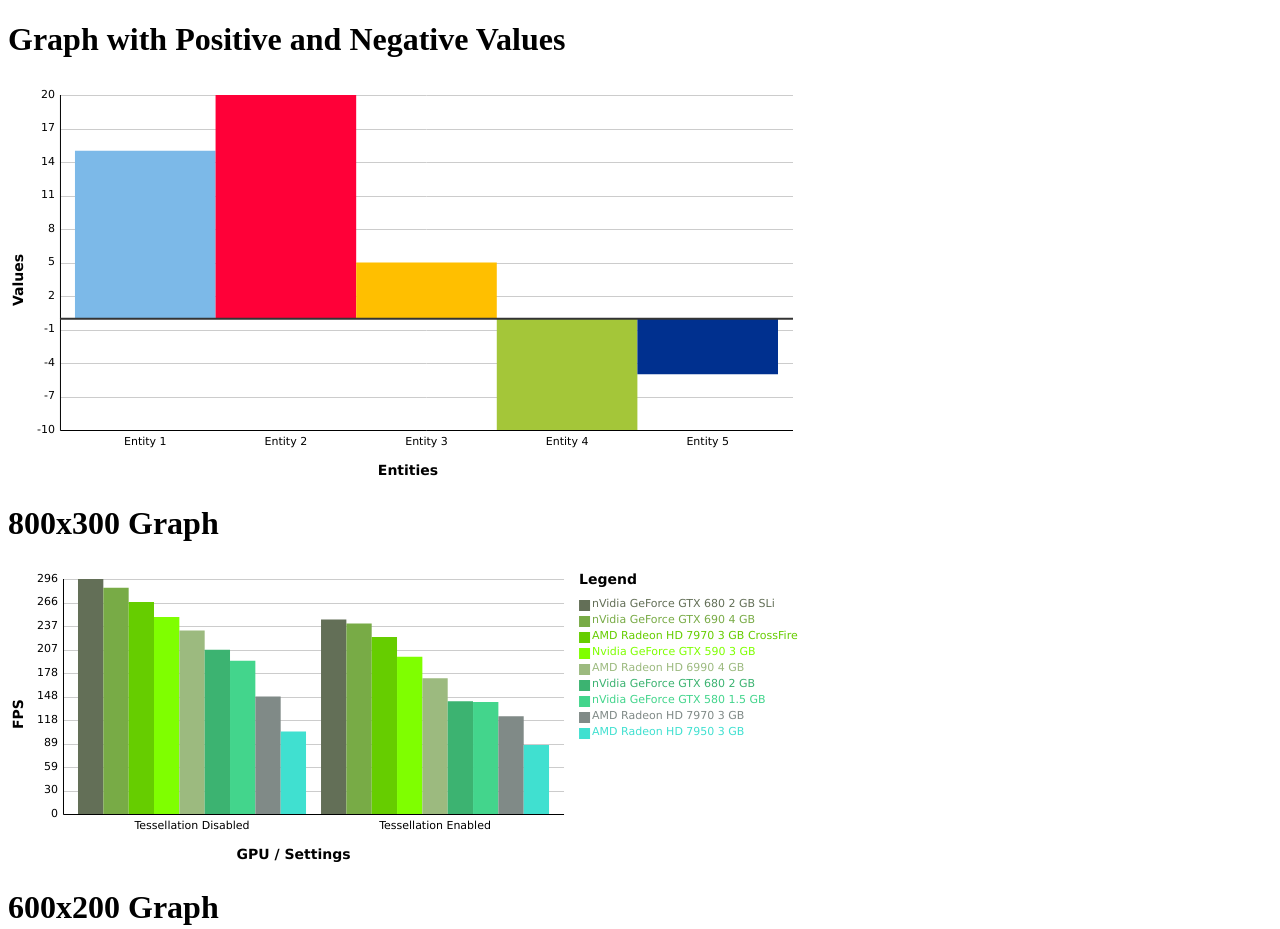
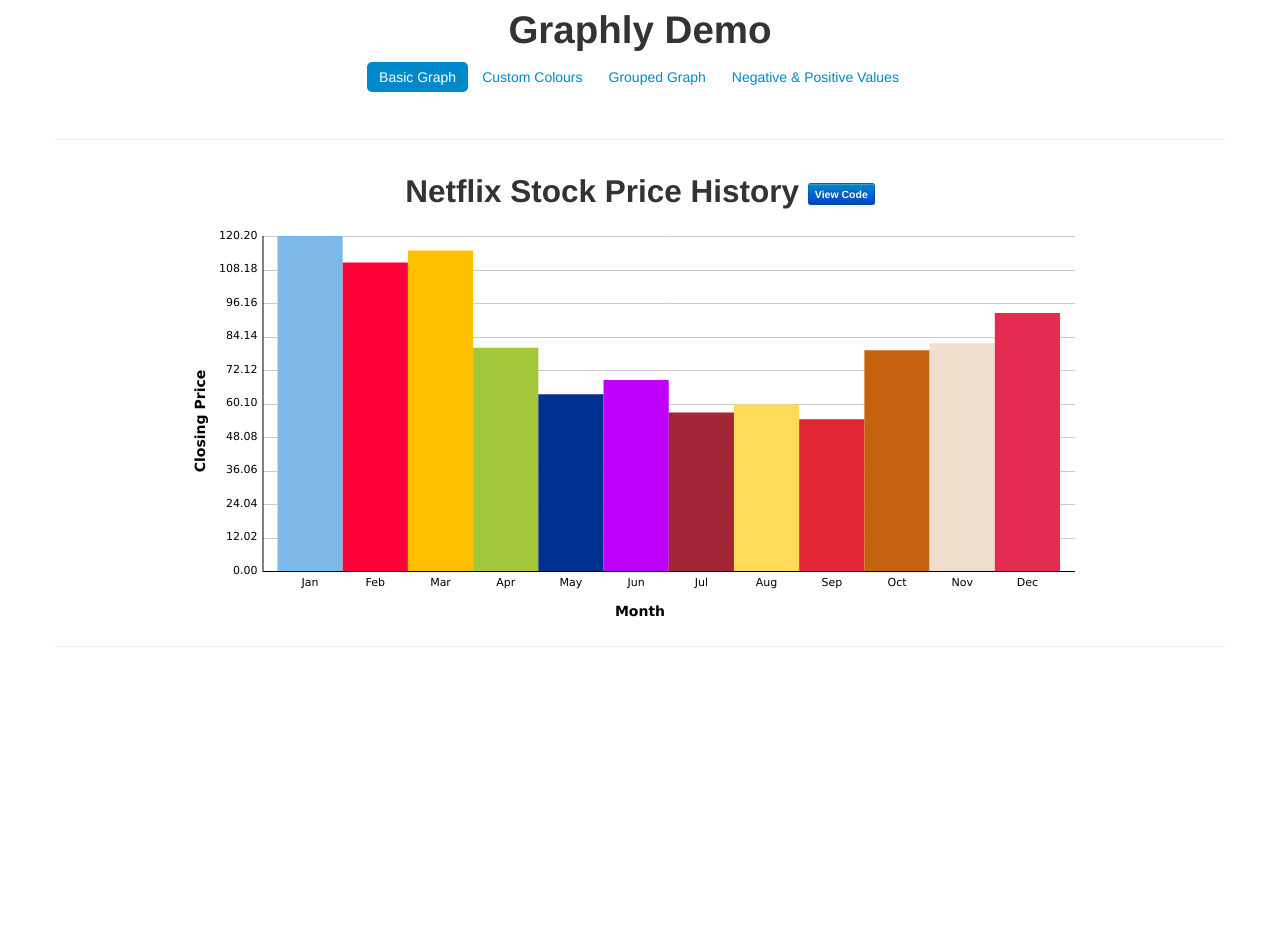
Before and after one commit to rastating/graphly, a plain HTML site: page demo.html in a window 1280 px wide. Shown: the top 929 px of the page. After the commit the page ends 800 px from the top, so only its background shows below. Drawn offline with Linux system fonts and the light colour scheme.

Commit message:
Added new examples to the demo

```diff
--- /dev/null
+++ b/basic_graph.js
@@ -0,0 +1,63 @@
+$(function() {
+    var basic_graph_data = {
+        xLabel: 'Month',
+        yLabel: 'Closing Price',
+        groups: [
+            {
+                label: 'Months',
+                values: [
+                    {
+                        label: 'Jan',
+                        value: 120.20
+                    },
+                    {
+                        label: 'Feb',
+                        value: 110.73
+                    },
+                    {
+                        label: 'Mar',
+                        value: 115.04
+                    },
+                    {
+                        label: 'Apr',
+                        value: 80.14
+                    },
+                    {
+                        label: 'May',
+                        value: 63.44
+                    },
+                    {
+                        label: 'Jun',
+                        value: 68.49
+                    },
+                    {
+                        label: 'Jul',
+                        value: 56.85
+                    },
+                    {
+                        label: 'Aug',
+                        value: 59.72
+                    },
+                    {
+                        label: 'Sep',
+                        value: 54.44
+                    },
+                    {
+                        label: 'Oct',
+                        value: 79.24
+                    },
+                    {
+                        label: 'Nov',
+                        value: 81.71
+                    },
+                    {
+                        label: 'Dec',
+                        value: 92.59
+                    }
+                ]
+            }
+        ]
+    };
+
+    $('#basic-graph').graphly({ 'data' : basic_graph_data });
+});
--- /dev/null
+++ b/custom_colours.js
@@ -0,0 +1,60 @@
+$(function() {
+    var custom_colours_data = {
+        xLabel: 'Games',
+        yLabel: 'Total Sales',
+        groups: [
+            {
+                label: 'Games',
+                values: [
+                    {
+                        label: 'Half Life',
+                        value: 9300000,
+                        color: '#636F57'
+                    },
+                    {
+                        label: 'HL: Opposing Force',
+                        value: 1100000,
+                        color: '#78AB46'
+                    },
+                    {
+                        label: 'HL: Blue Shift',
+                        value: 800000,
+                        color: '#66CD00'
+                    },
+                    {
+                        label: 'Counter Strike',
+                        value: 4200000,
+                        color: '#7FFF00'
+                    },
+                    {
+                        label: 'CS:CZ',
+                        value: 2900000,
+                        color: '#9CBA7F'
+                    },
+                    {
+                        label: 'CS:S',
+                        value: 2100000,
+                        color: '#3CB371'
+                    },
+                    {
+                        label: 'Half-Life 2',
+                        value: 6500000,
+                        color: '#43D58C'
+                    },
+                    {
+                        label: 'HL2: Episode One',
+                        value: 1400000,
+                        color: '#808A87'
+                    },
+                    {
+                        label: 'The Orange Box',
+                        value: 3000000,
+                        color: '#40E0D0'
+                    }
+                ]
+            }
+        ]
+    };
+
+    $('#custom-colours').graphly({ 'data' : custom_colours_data, 'width' : 960, 'height' : 400 });
+});
--- a/demo.html
+++ b/demo.html
@@ -3,154 +3,100 @@
     <head>
         <script src="js/jquery.min.js"></script>
         <script src="js/jquery.graphly.min.js"></script>
+        <title>Graphly Demo</title>
+        <link rel="stylesheet" media="screen" href="bootstrap/css/bootstrap.min.css" />
+        <link rel="stylesheet" media="screen" href="bootstrap/css/bootstrap-responsive.min.css" />
+        <script src="bootstrap/js/bootstrap.min.js"></script>
+        <script>
+            $(function() {
+                $('#basic-graph-button').click(function() {
+                    $('li.active').removeClass('active');
+                    $('#basic-graph-button').parent().addClass('active');
+                    $('.example:visible').not('#basic-graph-container').fadeOut(300, function() {
+                        $('#basic-graph-container').fadeIn(300);
+                    });
+                });
+
+                $('#custom-colours-button').click(function() {
+                    $('li.active').removeClass('active');
+                    $('#custom-colours-button').parent().addClass('active');
+                    $('.example:visible').not('#custom-colours-container').fadeOut(300, function() {
+                        $('#custom-colours-container').fadeIn(300);
+                    });
+                });
+
+                $('#grouped-graph-button').click(function() {
+                    $('li.active').removeClass('active');
+                    $('#grouped-graph-button').parent().addClass('active');
+                    $('.example:visible').not('#grouped-graph-container').fadeOut(300, function() {
+                        $('#grouped-graph-container').fadeIn(300);
+                    });
+                });
+
+                $('#negative-positive-graph-button').click(function() {
+                    $('li.active').removeClass('active');
+                    $('#negative-positive-graph-button').parent().addClass('active');
+                    $('.example:visible').not('#negative-positive-container').fadeOut(300, function() {
+                        $('#negative-positive-container').fadeIn(300);
+                    });
+                });
+            });
+        </script>
+        <script src="basic_graph.js"></script>
+        <script src="custom_colours.js"></script>
+        <script src="grouped_graph.js"></script>
+        <script src="negative_positive_graph.js"></script>
+        <style>
+            .nav-pills li a {
+                cursor: pointer;
+            }
+        </style>
     </head>
     <body>
-        <h1>Graph with Positive and Negative Values</h1>
-        <canvas class="positive-negative-graph" width="800" height="400"></canvas>
+        <div class="container">
+            <div class="row">
+                <div class="span12 text-center">
+                    <h1>Graphly Demo</h1>
+                </div>
+            </div>
+            <div class="row">
+                <div class="span12 text-center">
+                    <ul class="nav nav-pills" style="display: inline-block;">
+                        <li class="active">
+                            <a id="basic-graph-button">Basic Graph</a>
+                        </li>
+                        <li><a id="custom-colours-button">Custom Colours</a></li>
+                        <li><a id="grouped-graph-button">Grouped Graph</a></li>
+                        <li><a id="negative-positive-graph-button">Negative &amp; Positive Values</a></li>
+                    </ul>
+                    <hr />
+                </div>
+            </div>
 
-        <h1>800x300 Graph</h1>
-        <canvas class="tessellation-graph" width="800" height="300"></canvas>
+            <div class="row">
+                <div class="span12 text-center example" id="basic-graph-container">
+                    <h2>Netflix Stock Price History <a class="btn btn-primary btn-mini" href="basic_graph.js" target="_blank">View Code</a></h2>
+                    <canvas id="basic-graph" height="400" width="900"></canvas>
+                </div>
+                <div class="span12 text-center example" id="custom-colours-container" style="display: none;">
+                    <h2>Half-Life Sales Statistics (1998 - 2008) <a class="btn btn-primary btn-mini" href="custom_colours.js" target="_blank">View Code</a></h2>
+                    <canvas id="custom-colours" height="400" width="960"></canvas>
+                </div>
+                <div class="span12 text-center example" id="grouped-graph-container" style="display: none;">
+                    <h2>GPU Benchmarks <a class="btn btn-primary btn-mini" href="grouped_graph.js" target="_blank">View Code</a></h2>
+                    <canvas id="grouped-graph" height="400" width="960"></canvas>
+                </div>
+                <div class="span12 text-center example" id="negative-positive-container" style="display: none;">
+                    <h2>Minimum Temperature in Afghanistan <a class="btn btn-primary btn-mini" href="negative_positive_graph.js" target="_blank">View Code</a></h2>
+                    <canvas id="negative-positive-graph" height="400" width="960"></canvas>
+                </div>
+            </div>
 
-        <h1>600x200 Graph</h1>
-        <canvas class="tessellation-graph"  width="600" height="200"></canvas>
-
-        <script>
-            $(function() {
-                var data = {
-                    xLabel: 'GPU / Settings',
-                    yLabel: 'FPS',
-                    groups: [
-                        {
-                            label: 'Tessellation Disabled',
-                            values: [
-                                {
-                                    label: 'nVidia GeForce GTX 680 2 GB SLi',
-                                    value: 296,
-                                    color: '#636F57'
-                                },
-                                {
-                                    label: 'nVidia GeForce GTX 690 4 GB',
-                                    value: 285,
-                                    color: '#78AB46'
-                                },
-                                {
-                                    label: 'AMD Radeon HD 7970 3 GB CrossFire',
-                                    value: 267,
-                                    color: '#66CD00'
-                                },
-                                {
-                                    label: 'Nvidia GeForce GTX 590 3 GB',
-                                    value: 248,
-                                    color: '#7FFF00'
-                                },
-                                {
-                                    label: 'AMD Radeon HD 6990 4 GB',
-                                    value: 231,
-                                    color: '#9CBA7F'
-                                },
-                                {
-                                    label: 'nVidia GeForce GTX 680 2 GB',
-                                    value: 207,
-                                    color: '#3CB371'
-                                },
-                                {
-                                    label: 'nVidia GeForce GTX 580 1.5 GB',
-                                    value: 193,
-                                    color: '#43D58C'
-                                },
-                                {
-                                    label: 'AMD Radeon HD 7970 3 GB',
-                                    value: 148,
-                                    color: '#808A87'
-                                },
-                                {
-                                    label: 'AMD Radeon HD 7950 3 GB',
-                                    value: 104,
-                                    color: '#40E0D0'
-                                }
-                            ]
-                        },
-                        {
-                            label: 'Tessellation Enabled',
-                            values: [
-                                {
-                                    label: 'nVidia GeForce GTX 680 2 GB SLi',
-                                    value: 245
-                                },
-                                {
-                                    label: 'nVidia GeForce GTX 690 4 GB',
-                                    value: 240
-                                },
-                                {
-                                    label: 'AMD Radeon HD 7970 3 GB CrossFire',
-                                    value: 223
-                                },
-                                {
-                                    label: 'Nvidia GeForce GTX 590 3 GB',
-                                    value: 198
-                                },
-                                {
-                                    label: 'AMD Radeon HD 6990 4 GB',
-                                    value: 171
-                                },
-                                {
-                                    label: 'nVidia GeForce GTX 680 2 GB',
-                                    value: 142
-                                },
-                                {
-                                    label: 'nVidia GeForce GTX 580 1.5 GB',
-                                    value: 141
-                                },
-                                {
-                                    label: 'AMD Radeon HD 7970 3 GB',
-                                    value: 123
-                                },
-                                {
-                                    label: 'AMD Radeon HD 7950 3 GB',
-                                    value: 87
-                                }
-                            ]
-                        }
-                    ]
-                };
-
-
-                $('.tessellation-graph').graphly({ 'data' : data, showLegend : true, showLabels: true });
-
-                var mixedData = {
-                    xLabel: 'Entities',
-                    yLabel: 'Values',
-                    groups: [
-                        {
-                            label: 'Test',
-                            values: [
-                                {
-                                    label: 'Entity 1',
-                                    value: 15
-                                },
-                                {
-                                    label: 'Entity 2',
-                                    value: 20
-                                },
-                                {
-                                    label: 'Entity 3',
-                                    value: 5
-                                },
-                                {
-                                    label: 'Entity 4',
-                                    value: -10
-                                },
-                                {
-                                    label: 'Entity 5',
-                                    value: -5
-                                }
-                            ]
-                        }
-                    ]
-                };
-
-                $('.positive-negative-graph').graphly({ 'data' : mixedData, showLegend : true, showLabels: true });
-            });
-        </script>
+            <div class="row">
+                <div class="span12">
+                    <hr />
+                </div>
+            </div>
+        </div>
     </body>
 </html>
--- /dev/null
+++ b/grouped_graph.js
@@ -0,0 +1,101 @@
+$(function() {
+    var grouped_graph_data = {
+        xLabel: 'GPU / Settings',
+        yLabel: 'FPS',
+        groups: [
+            {
+                label: 'Tessellation Disabled',
+                values: [
+                    {
+                        label: 'nVidia GeForce GTX 680 2 GB SLi',
+                        value: 296,
+                        color: '#636F57'
+                    },
+                    {
+                        label: 'nVidia GeForce GTX 690 4 GB',
+                        value: 285,
+                        color: '#78AB46'
+                    },
+                    {
+                        label: 'AMD Radeon HD 7970 3 GB CrossFire',
+                        value: 267,
+                        color: '#66CD00'
+                    },
+                    {
+                        label: 'Nvidia GeForce GTX 590 3 GB',
+                        value: 248,
+                        color: '#7FFF00'
+                    },
+                    {
+                        label: 'AMD Radeon HD 6990 4 GB',
+                        value: 231,
+                        color: '#9CBA7F'
+                    },
+                    {
+                        label: 'nVidia GeForce GTX 680 2 GB',
+                        value: 207,
+                        color: '#3CB371'
+                    },
+                    {
+                        label: 'nVidia GeForce GTX 580 1.5 GB',
+                        value: 193,
+                        color: '#43D58C'
+                    },
+                    {
+                        label: 'AMD Radeon HD 7970 3 GB',
+                        value: 148,
+                        color: '#808A87'
+                    },
+                    {
+                        label: 'AMD Radeon HD 7950 3 GB',
+                        value: 104,
+                        color: '#40E0D0'
+                    }
+                ]
+            },
+            {
+                label: 'Tessellation Enabled',
+                values: [
+                    {
+                        label: 'nVidia GeForce GTX 680 2 GB SLi',
+                        value: 245
+                    },
+                    {
+                        label: 'nVidia GeForce GTX 690 4 GB',
+                        value: 240
+                    },
+                    {
+                        label: 'AMD Radeon HD 7970 3 GB CrossFire',
+                        value: 223
+                    },
+                    {
+                        label: 'Nvidia GeForce GTX 590 3 GB',
+                        value: 198
+                    },
+                    {
+                        label: 'AMD Radeon HD 6990 4 GB',
+                        value: 171
+                    },
+                    {
+                        label: 'nVidia GeForce GTX 680 2 GB',
+                        value: 142
+                    },
+                    {
+                        label: 'nVidia GeForce GTX 580 1.5 GB',
+                        value: 141
+                    },
+                    {
+                        label: 'AMD Radeon HD 7970 3 GB',
+                        value: 123
+                    },
+                    {
+                        label: 'AMD Radeon HD 7950 3 GB',
+                        value: 87
+                    }
+                ]
+            }
+        ]
+    };
+
+    $('#grouped-graph').graphly({ 'data' : grouped_graph_data, 'showLabels' : true, 'width' : 960, 'height' : 400 });
+});
--- /dev/null
+++ b/negative_positive_graph.js
@@ -0,0 +1,64 @@
+$(function() {
+    var negative_positive_data = {
+        xLabel: 'Month',
+        yLabel: 'Temperature (centigrade)',
+        groups: [
+            {
+                label: 'Month',
+                values: [
+                    {
+                        label: 'Jan',
+                        value: -7
+                    },
+                    {
+                        label: 'Feb',
+                        value: -4
+                    },
+                    {
+                        label: 'Mar',
+                        value: 1
+                    },
+                    {
+                        label: 'Apr',
+                        value: 6
+                    },
+                    {
+                        label: 'May',
+                        value: 11
+                    },
+                    {
+                        label: 'Jun',
+                        value: 13
+                    },
+                    {
+                        label: 'Jul',
+                        value: 16
+                    },
+                    {
+                        label: 'Aug',
+                        value: 15
+                    },
+                    {
+                        label: 'Sep',
+                        value: 11
+                    }
+                    ,
+                    {
+                        label: 'Oct',
+                        value: 5
+                    },
+                    {
+                        label: 'Nov',
+                        value: 1
+                    },
+                    {
+                        label: 'Dec',
+                        value: -3
+                    }
+                ]
+            }
+        ]
+    };
+
+    $('#negative-positive-graph').graphly({ 'data' : negative_positive_data, 'width' : 960, 'height' : 400 });
+});
```
Also changed, not shown: bootstrap/css/bootstrap-responsive.min.css (added), bootstrap/css/bootstrap.min.css (added), bootstrap/img/glyphicons-halflings-white.png (added), bootstrap/img/glyphicons-halflings.png (added), bootstrap/js/bootstrap.min.js (added).
